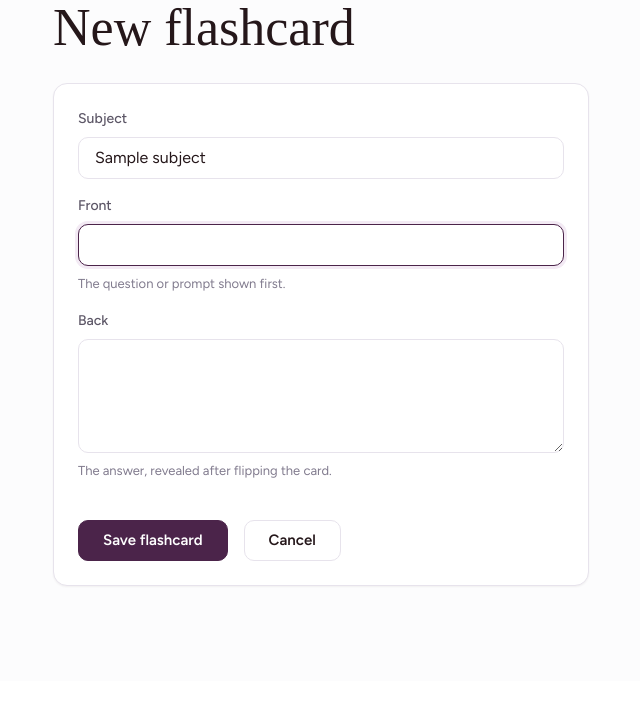
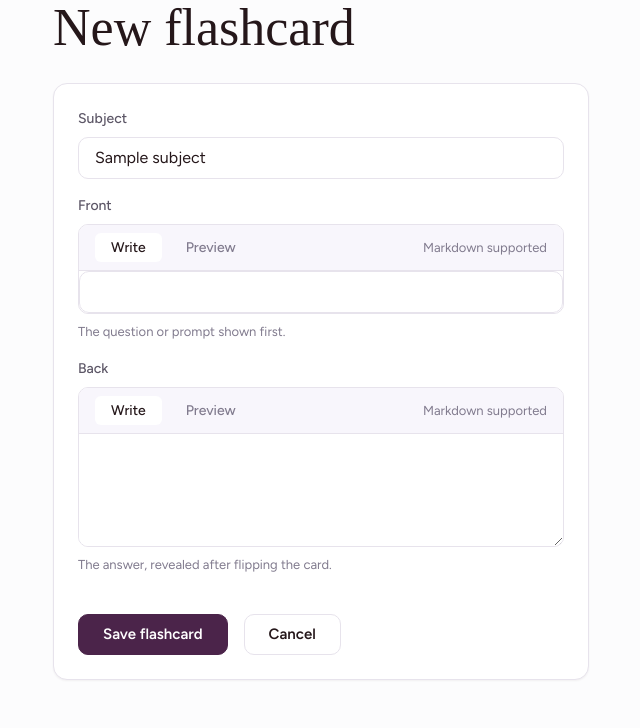
Before and after one commit to 1m6i8d/AI-Study-Assisstant, a Flask app: page /flashcards/new in a window 1280 px wide. Shown: the part 119-847 px from the top of the page, without its empty margins (319-959 px from the left). Before the commit the page ends 705 px from the top, so only its background shows below. Run offline with Flask 3, Linux system fonts and the light colour scheme; a user stored in the database is signed in; tables that the repository leaves empty hold one stand-in row (values such as "Sample post"); some web fonts are replaced.

Commit message:
Markdown text formatting ability added in notes, subjects, flashcards, tutor

```diff
--- a/app/static/css/base.css
+++ b/app/static/css/base.css
@@ -598,3 +598,68 @@ h4 { font-size: var(--text-h4); margin-bottom: var(--space-1); }
 }
 .timetable-entry-title { display: block; font-weight: 600; }
 .timetable-entry-time { display: block; color: var(--color-text-muted); }
+
+/* Markdown editor */
+.md-editor-wrapper {
+  border: 1px solid var(--color-border);
+  border-radius: var(--radius-md);
+  overflow: hidden;
+}
+.md-editor-tabs {
+  display: flex;
+  align-items: center;
+  gap: var(--space-1);
+  padding: var(--space-1) var(--space-2);
+  background-color: var(--color-bg-secondary);
+  border-bottom: 1px solid var(--color-border);
+}
+.md-tab {
+  background: none;
+  border: none;
+  padding: 4px var(--space-2);
+  border-radius: var(--radius-sm);
+  font-size: var(--text-small);
+  font-weight: 500;
+  color: var(--color-text-muted);
+  cursor: pointer;
+}
+.md-tab--active {
+  background-color: var(--color-surface);
+  color: var(--color-text-primary);
+}
+.md-editor-hint {
+  margin-left: auto;
+  font-size: var(--text-caption);
+}
+.md-editor-wrapper textarea {
+  border: none;
+  border-radius: 0;
+  width: 100%;
+}
+.md-editor-wrapper textarea:focus { box-shadow: none; }
+.md-preview {
+  padding: var(--space-2);
+  min-height: 100px;
+}
+.md-preview :first-child { margin-top: 0; }
+
+/* Rendered markdown content — used in note detail, tutor replies */
+.markdown-content code {
+  background-color: var(--color-bg-secondary);
+  padding: 2px 6px;
+  border-radius: var(--radius-sm);
+  font-size: 0.9em;
+}
+.markdown-content pre {
+  background-color: var(--color-bg-secondary);
+  padding: var(--space-2);
+  border-radius: var(--radius-md);
+  overflow-x: auto;
+}
+.markdown-content pre code { background: none; padding: 0; }
+.markdown-content ul, .markdown-content ol { padding-left: var(--space-3); }
+.markdown-content blockquote {
+  border-left: 3px solid var(--color-border);
+  padding-left: var(--space-2);
+  color: var(--color-text-secondary);
+}
--- /dev/null
+++ b/app/static/js/markdown-editor.js
@@ -0,0 +1,65 @@
+/**
+ * Shared Markdown editor behavior: adds a Write/Preview toggle to any
+ * textarea marked with data-markdown-editor, and renders Markdown safely
+ * (marked.js -> DOMPurify) anywhere marked with data-markdown-render.
+ */
+
+function renderMarkdownSafely(rawText) {
+  const html = marked.parse(rawText || "");
+  return DOMPurify.sanitize(html);
+}
+
+function initMarkdownEditors() {
+  document.querySelectorAll("[data-markdown-editor]").forEach((textarea) => {
+    if (textarea.dataset.editorInitialized) return;
+    textarea.dataset.editorInitialized = "true";
+
+    const wrapper = document.createElement("div");
+    wrapper.className = "md-editor-wrapper";
+    textarea.parentNode.insertBefore(wrapper, textarea);
+
+    const tabs = document.createElement("div");
+    tabs.className = "md-editor-tabs";
+    tabs.innerHTML = `
+      <button type="button" class="md-tab md-tab--active" data-mode="write">Write</button>
+      <button type="button" class="md-tab" data-mode="preview">Preview</button>
+      <span class="md-editor-hint text-muted">Markdown supported</span>
+    `;
+
+    const preview = document.createElement("div");
+    preview.className = "md-preview";
+    preview.hidden = true;
+
+    wrapper.appendChild(tabs);
+    wrapper.appendChild(textarea);
+    wrapper.appendChild(preview);
+
+    tabs.querySelectorAll(".md-tab").forEach((tab) => {
+      tab.addEventListener("click", () => {
+        tabs.querySelectorAll(".md-tab").forEach((t) => t.classList.remove("md-tab--active"));
+        tab.classList.add("md-tab--active");
+
+        if (tab.dataset.mode === "preview") {
+          preview.innerHTML = renderMarkdownSafely(textarea.value);
+          preview.hidden = false;
+          textarea.hidden = true;
+        } else {
+          preview.hidden = true;
+          textarea.hidden = false;
+        }
+      });
+    });
+  });
+}
+
+function renderStaticMarkdown() {
+  document.querySelectorAll("[data-markdown-render]").forEach((el) => {
+    const raw = el.dataset.markdownSource || el.textContent;
+    el.innerHTML = renderMarkdownSafely(raw);
+  });
+}
+
+document.addEventListener("DOMContentLoaded", () => {
+  initMarkdownEditors();
+  renderStaticMarkdown();
+});
--- a/app/templates/base.html
+++ b/app/templates/base.html
@@ -34,6 +34,9 @@
   </main>
 
   <script src="https://cdn.jsdelivr.net/npm/bootstrap@5.3.3/dist/js/bootstrap.bundle.min.js"></script>
+  <script src="https://cdn.jsdelivr.net/npm/marked/marked.min.js"></script>
+  <script src="https://cdn.jsdelivr.net/npm/dompurify@3/dist/purify.min.js"></script>
+  <script src="{{ url_for('static', filename='js/markdown-editor.js') }}"></script>
   {% block extra_js %}{% endblock %}
 </body>
 </html>
--- a/app/templates/flashcards/form.html
+++ b/app/templates/flashcards/form.html
@@ -17,7 +17,7 @@
 
     <div class="form-group">
       {{ form.front.label(class="form-label") }}
-      {{ form.front(class="form-control" + (" is-invalid" if form.front.errors else ""), autofocus=true) }}
+      {{ form.front(class="form-control" + (" is-invalid" if form.front.errors else ""), autofocus=true, **{"data-markdown-editor": "true"}) }}
       <span class="form-hint">{{ form.front.description }}</span>
       {% for error in form.front.errors %}
         <div class="invalid-feedback">{{ error }}</div>
@@ -26,7 +26,7 @@
 
     <div class="form-group">
       {{ form.back.label(class="form-label") }}
-      {{ form.back(class="form-control" + (" is-invalid" if form.back.errors else ""), rows=4) }}
+      {{ form.back(class="form-control" + (" is-invalid" if form.back.errors else ""), rows=4, **{"data-markdown-editor": "true"}) }}
       <span class="form-hint">{{ form.back.description }}</span>
       {% for error in form.back.errors %}
         <div class="invalid-feedback">{{ error }}</div>
--- a/app/templates/flashcards/review.html
+++ b/app/templates/flashcards/review.html
@@ -51,8 +51,8 @@
 
   function showCard(index) {
     const card = cardsData[index];
-    frontEl.textContent = card.front;
-    backEl.textContent = card.back;
+    frontEl.innerHTML = renderMarkdownSafely(card.front);
+    backEl.innerHTML = renderMarkdownSafely(card.back);
     backEl.hidden = true;
     ratingEl.hidden = true;
     hintEl.hidden = false;
--- a/app/templates/notes/detail.html
+++ b/app/templates/notes/detail.html
@@ -26,9 +26,6 @@
       </form>
     </div>
   </div>
-
-  <div class="card note-content">
-    {{ note.content }}
-  </div>
+  <div class="card note-content markdown-content" data-markdown-render data-markdown-source="{{ note.content | e }}"></div>
 </div>
 {% endblock %}
--- a/app/templates/notes/form.html
+++ b/app/templates/notes/form.html
@@ -25,7 +25,7 @@
 
     <div class="form-group">
       {{ form.content.label(class="form-label") }}
-      {{ form.content(class="form-control" + (" is-invalid" if form.content.errors else ""), rows=10) }}
+      {{ form.content(class="form-control" + (" is-invalid" if form.content.errors else ""), rows=10, **{"data-markdown-editor": "true"}) }}
       {% for error in form.content.errors %}
         <div class="invalid-feedback">{{ error }}</div>
       {% endfor %}
--- a/app/templates/subjects/detail.html
+++ b/app/templates/subjects/detail.html
@@ -6,7 +6,7 @@
     <div>
       <h1>{{ subject.name }}</h1>
       {% if subject.description %}
-        <p class="text-muted">{{ subject.description }}</p>
+        <div class="text-muted markdown-content" data-markdown-render data-markdown-source="{{ subject.description | e }}"></div>
       {% endif %}
     </div>
     <div class="page-header-actions">
--- a/app/templates/subjects/form.html
+++ b/app/templates/subjects/form.html
@@ -17,7 +17,7 @@
 
     <div class="form-group">
       {{ form.description.label(class="form-label") }}
-      {{ form.description(class="form-control" + (" is-invalid" if form.description.errors else ""), rows=3) }}
+      {{ form.description(class="form-control" + (" is-invalid" if form.description.errors else ""), rows=3, **{"data-markdown-editor": "true"}) }}
       {% for error in form.description.errors %}
         <div class="invalid-feedback">{{ error }}</div>
       {% endfor %}
```
Also changed, not shown: app/templates/tutor/chat.html (+11 -2 lines).
